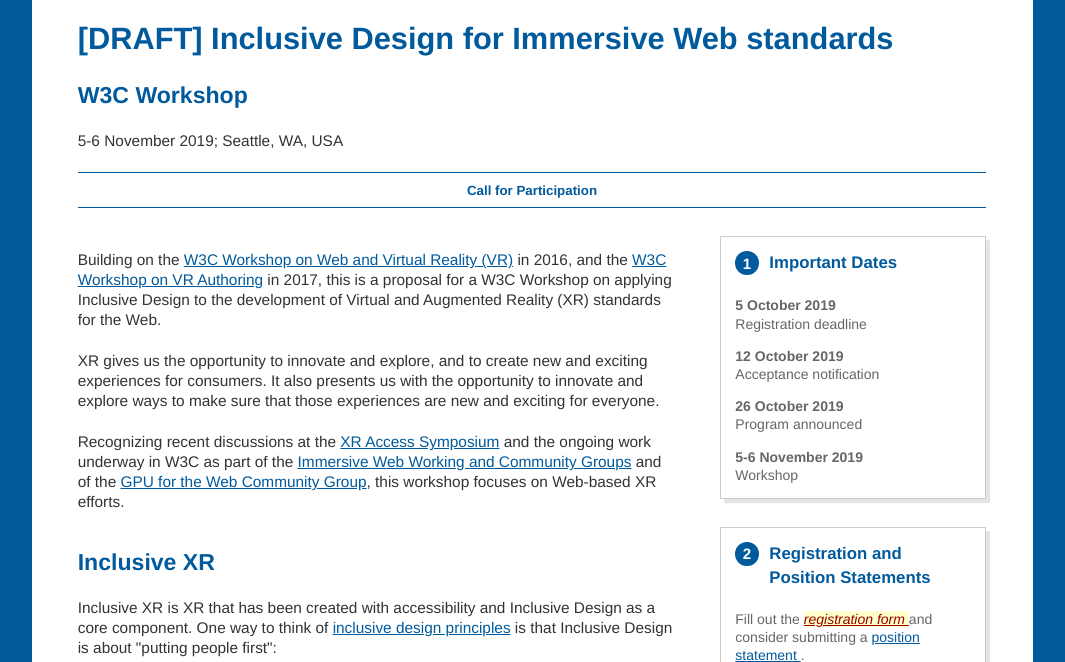
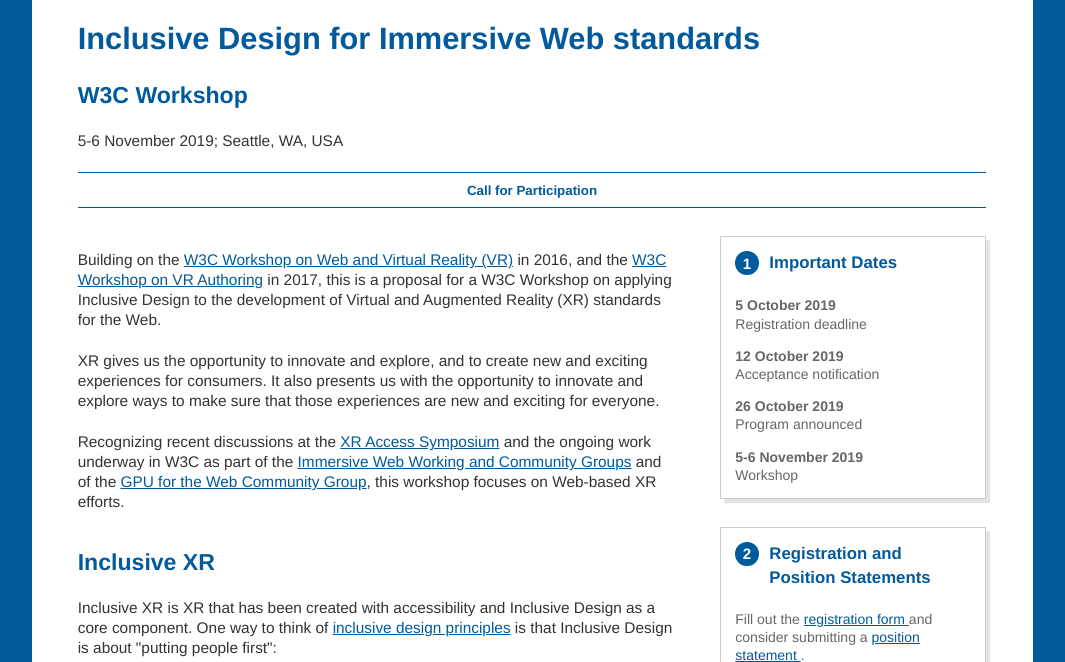
Before and after one commit to w3c/inclusive-xr-workshop, a plain HTML site: page index.html in a window 1280 px wide. Shown: the part 138-800 px from the top of the page, without its empty margins (108-1173 px from the left). Drawn offline with Linux system fonts and the light colour scheme.

Commit message:
Removed draft markers

```diff
--- a/index.html
+++ b/index.html
@@ -2,7 +2,7 @@
 <html lang="en">
 <head>
     <meta charset="utf-8">
-    <title>[DRAFT] W3C Workshop on Inclusive Design for Immersive Web Standards</title>
+    <title>W3C Workshop on Inclusive Design for Immersive Web Standards</title>
     <meta name="viewport" content="width=device-width, initial-scale=1">
     <link rel="stylesheet" href="style.css">
     <meta name="twitter:site" content="@w3c">
@@ -28,7 +28,7 @@
                 </p>
                 <!--@@@ <img src="media/background-sm.jpg" alt="" />-->
                 <h1>
-                    [DRAFT] Inclusive Design for Immersive Web standards
+                    Inclusive Design for Immersive Web standards
                 </h1>
                 <h2>W3C Workshop</h2>
                 <p>5-6 November 2019; Seattle, WA, USA
@@ -71,7 +71,7 @@
             Registration and Position Statements
         </h2>
         <p>
-            Fill out the <a class="todo" href="https://www.w3.org/2002/09/wbs/1/inclusive-xr-workshop/">
+            Fill out the <a href="https://www.w3.org/2002/09/wbs/1/inclusive-xr-workshop/">
                 registration
                 form
             </a> and consider submitting a <a href="#position-statement">
@@ -179,7 +179,7 @@
                     How can I attend?
                 </h2>
                 <p>Attendance is <b>free</b> for all invited participants and is open to the public, whether or not W3C members.</p>
-                <p>If you wish to express interest in attending, please fill out the <a class="todo" href="https://www.w3.org/2002/09/wbs/1/inclusive-xr-workshop/">registration form</a>. We want to fill the room with people with practical experience with inclusive XR opportunities and challenges, and with people involved in relevant Web technologies and their standardization.</p>
+                <p>If you wish to express interest in attending, please fill out the <a href="https://www.w3.org/2002/09/wbs/1/inclusive-xr-workshop/">registration form</a>. We want to fill the room with people with practical experience with inclusive XR opportunities and challenges, and with people involved in relevant Web technologies and their standardization.</p>
                 <p>Because the venue can only accommodate so many people, you must receive an acceptance email in order to attend. Also, be sure to keep an eye on <a href="#dates">these important dates</a>.</p>
                 <p>On top of registration, we encourage you to suggest a specific topic for discussion at the workshop by submitting a <a href="#position-statement">position statement</a>.</p>
                 <p>The W3C Workshop on Inclusive Design for Immersive Web Standards brings together a diverse set of specialists and consumers. The workshop includes specialists in XR (content authoring and platform development), user Experience (UX), Accessibility, and Interaction Design, as well as people with permanent, temporary, situational, and changing disabilities.</p>
```
